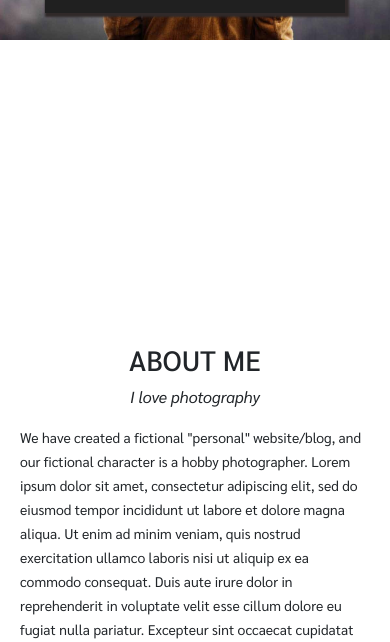
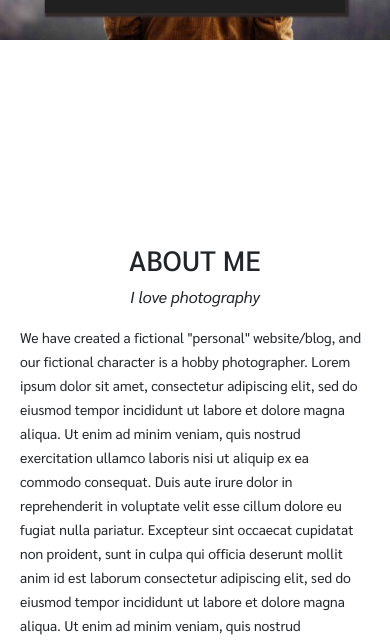
Before and after one commit to hesham931/w3.css, a plain HTML site: page index.html in a window 390 px wide. Shown: the part 193-835 px from the top of the page. Drawn offline with nearby package versions, Linux system fonts and the light colour scheme.

Commit message:
Update style.css

```diff
--- a/style.css
+++ b/style.css
@@ -251,8 +251,7 @@ button{
     }
     .header{
         padding:0px !important;
-        background-size: 100%;
-        height:500px
+        background-size: 100%
     }
     .contact-image{
         background-size: 100%;
```
